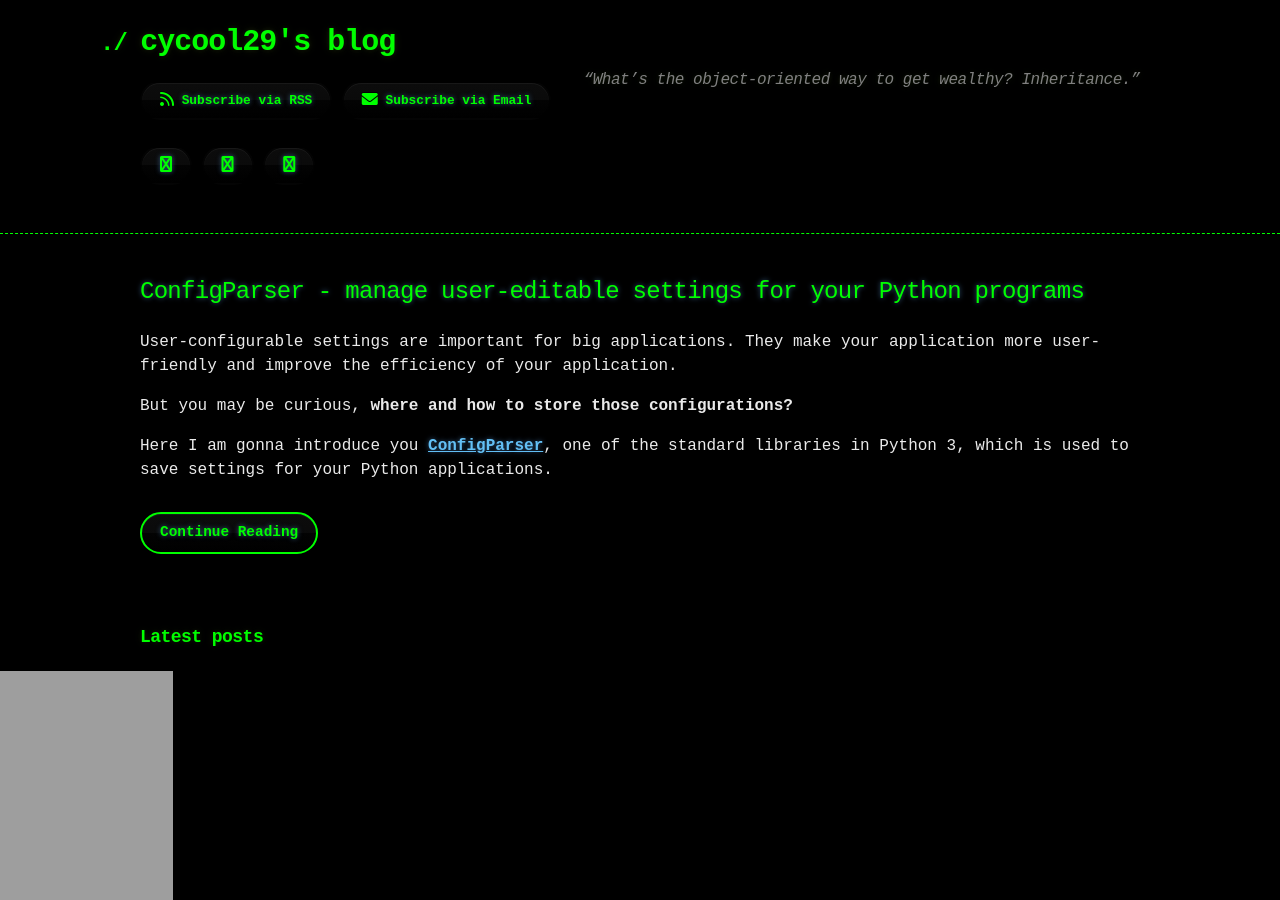
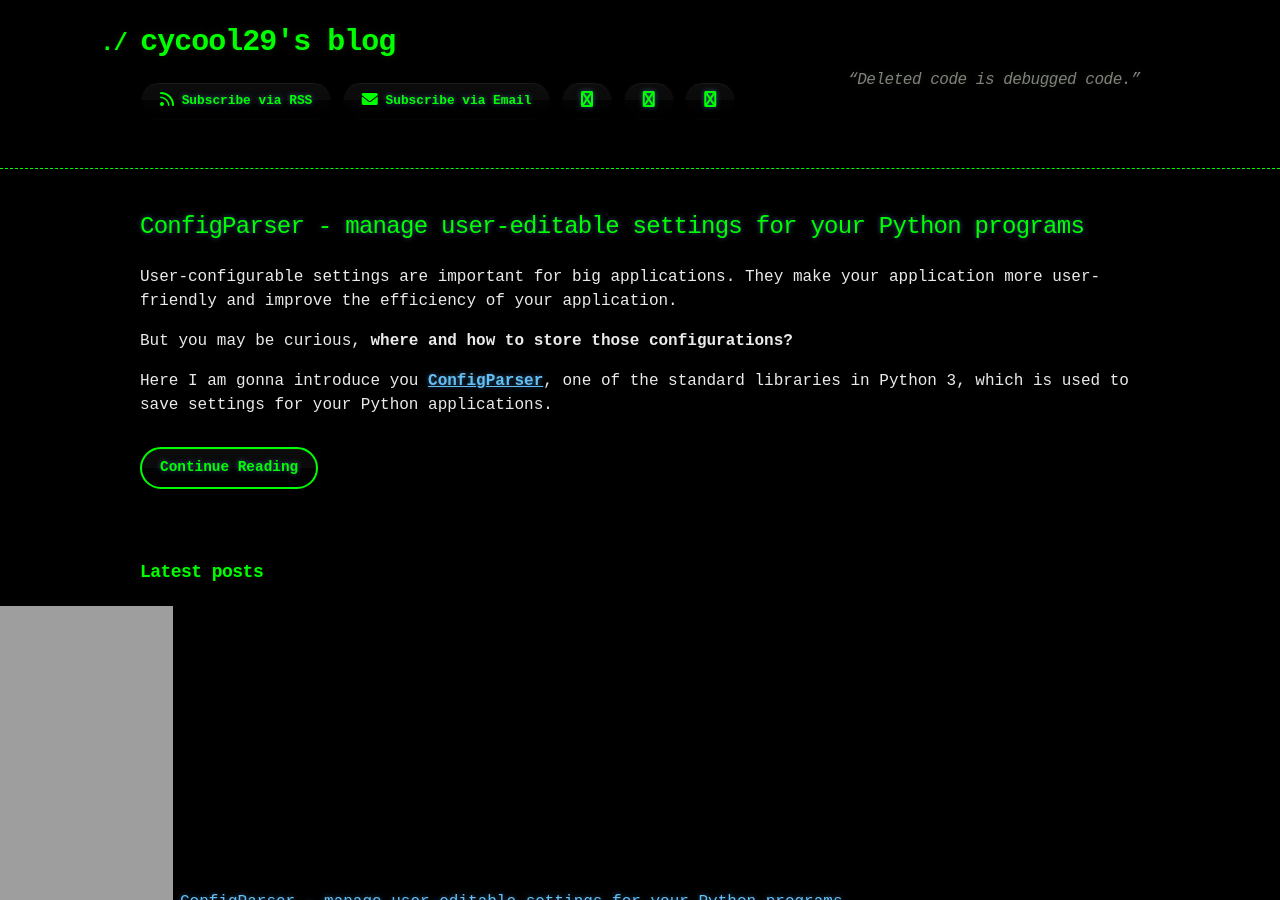
Before and after one commit to cycool29/cycool29.github.io, a Jekyll site: the page built from index.md, in a window 1280 px wide and 900 px high. Built offline with Jekyll 4.4.1, drawn with Linux system fonts in a browser that asks for light colours; a style sheet for code colours, icons or effects is not loaded.

Commit message:
Update quotes

```diff
--- a/_config.yml
+++ b/_config.yml
@@ -1,5 +1,5 @@
 title: cycool29's blog
-description: "“What’s the object-oriented way to get wealthy? Inheritance.” "
+description: "“Deleted code is debugged code.” "
 bio: A high school student. Intermediate in Python, Git, Bash. Learning JavaScript. He/Him. "
 author: cycool29
 url: https://cycool29.github.io
```
